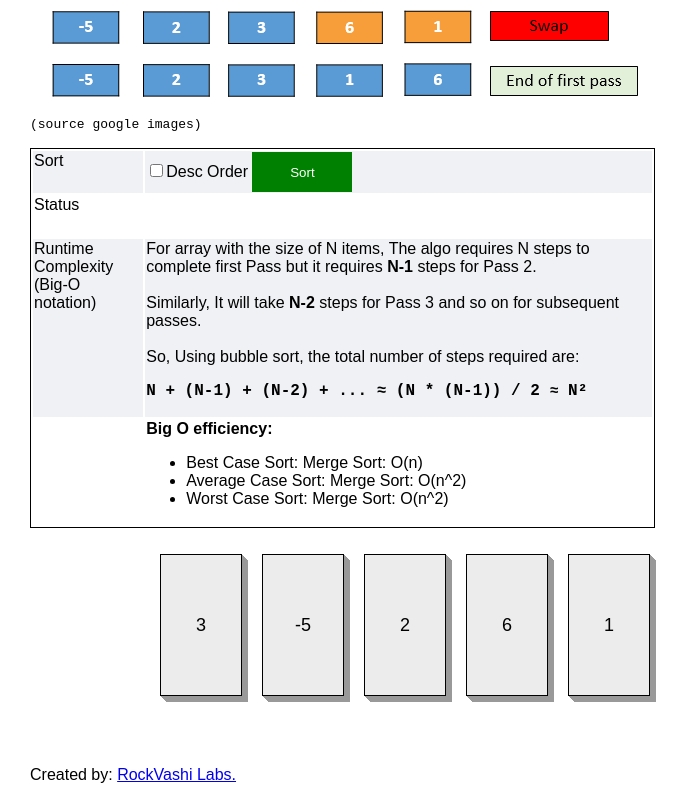
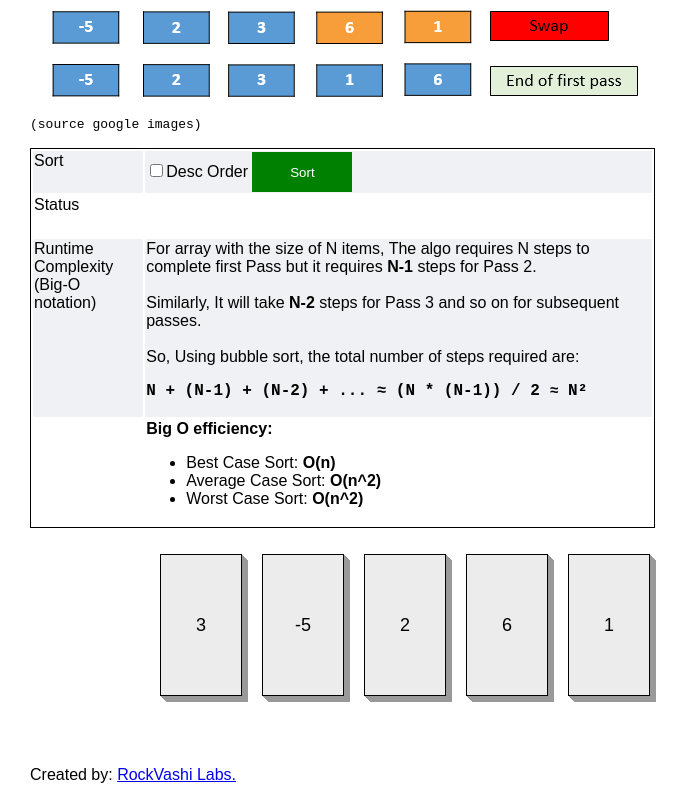
Before and after one commit to rocksvashi/DataStructuresInJavaScript, a plain HTML site: page ds/bubblesort/index.html in a window 1280 px wide. Shown: the part 453-1253 px from the top of the page, without its empty margins (0-689 px from the left). Drawn offline with Linux system fonts and the light colour scheme.

```diff
--- a/ds/bubblesort/index.html
+++ b/ds/bubblesort/index.html
@@ -53,9 +53,9 @@ NOTE:  Sorting issue, bug
 		<tr><td>&nbsp;</td>
 		<td><b>Big O efficiency:</b>
 			<ul>
-			<li>Best Case Sort: Merge Sort: O(n)</li>
-			<li>Average Case Sort: Merge Sort: O(n^2)</li>
-			<li>Worst Case Sort: Merge Sort: O(n^2)</li>
+			<li>Best Case Sort:  <b>O(n)</b></li>
+			<li>Average Case Sort:  <b>O(n^2)</b></li>
+			<li>Worst Case Sort:  <b>O(n^2)</b></li>
 			</ul>
 		</td>
 	</table>
```
